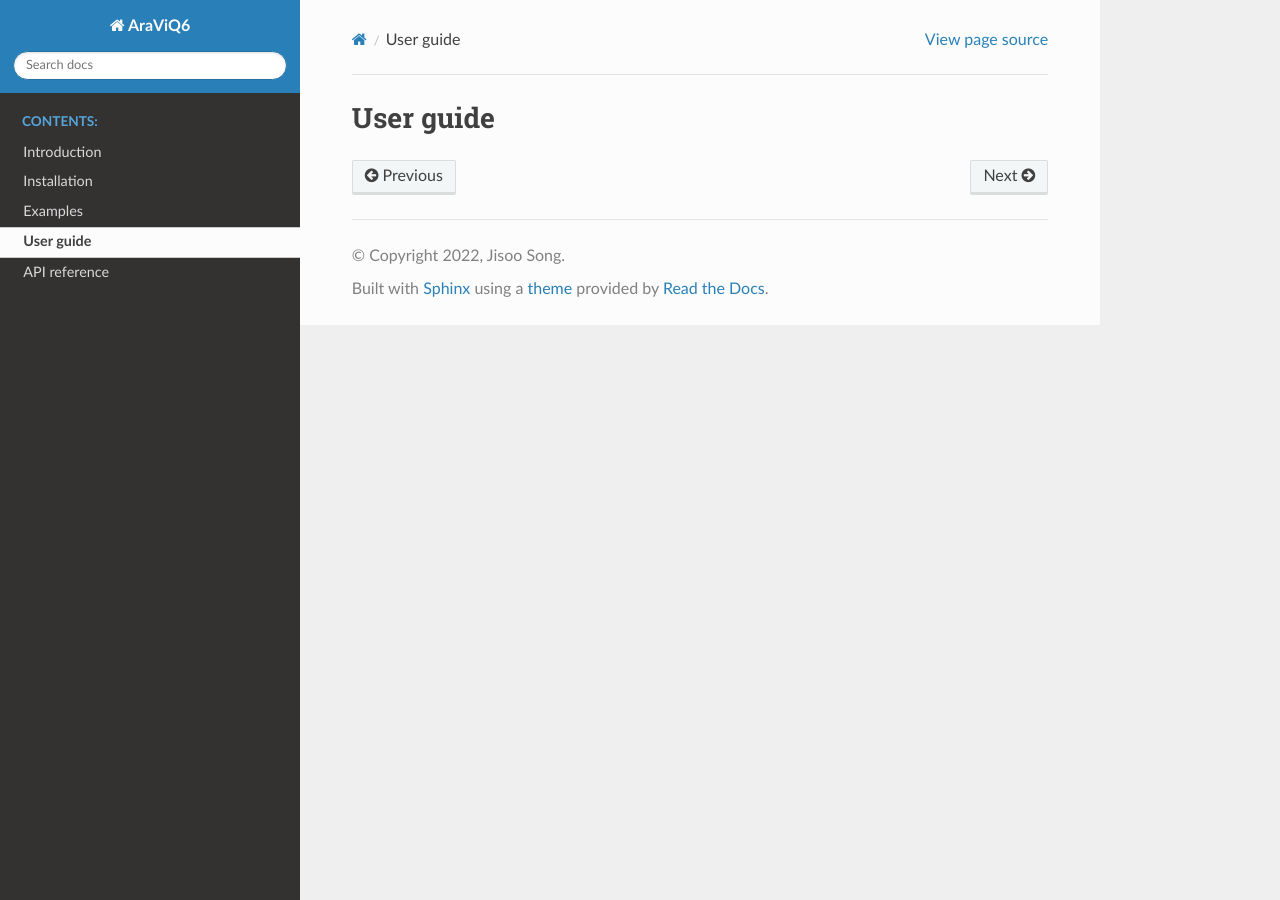
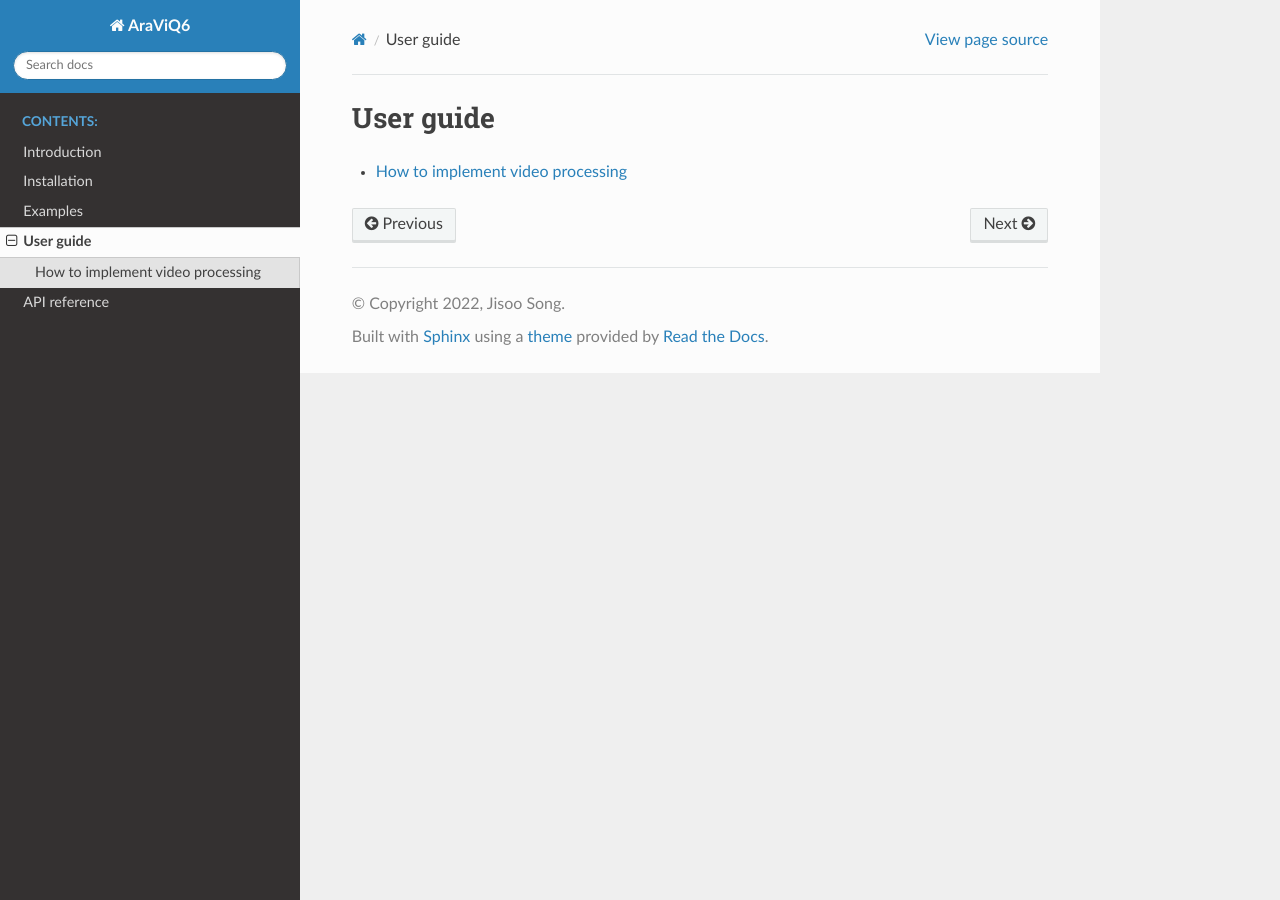
Before and after one commit to JSS95/araviq6, a Sphinx documentation site: the page built from doc/source/user-guide/index.rst, in a window 1280 px wide. Built offline with Sphinx 7.4.7 and the Read the Docs theme 2.0.0, drawn with Linux system fonts in a browser that asks for light colours; some of the changed lines change nothing that is shown.

Commit message:
doc: add user guide document
Add processor.rst

```diff
--- a/doc/source/user-guide/index.rst
+++ b/doc/source/user-guide/index.rst
@@ -1,3 +1,8 @@
 ==========
 User guide
 ==========
+
+.. toctree::
+   :maxdepth: 2
+
+   processor
--- /dev/null
+++ b/doc/source/user-guide/processor.rst
@@ -0,0 +1,3 @@
+=================================
+How to implement video processing
+=================================
```
